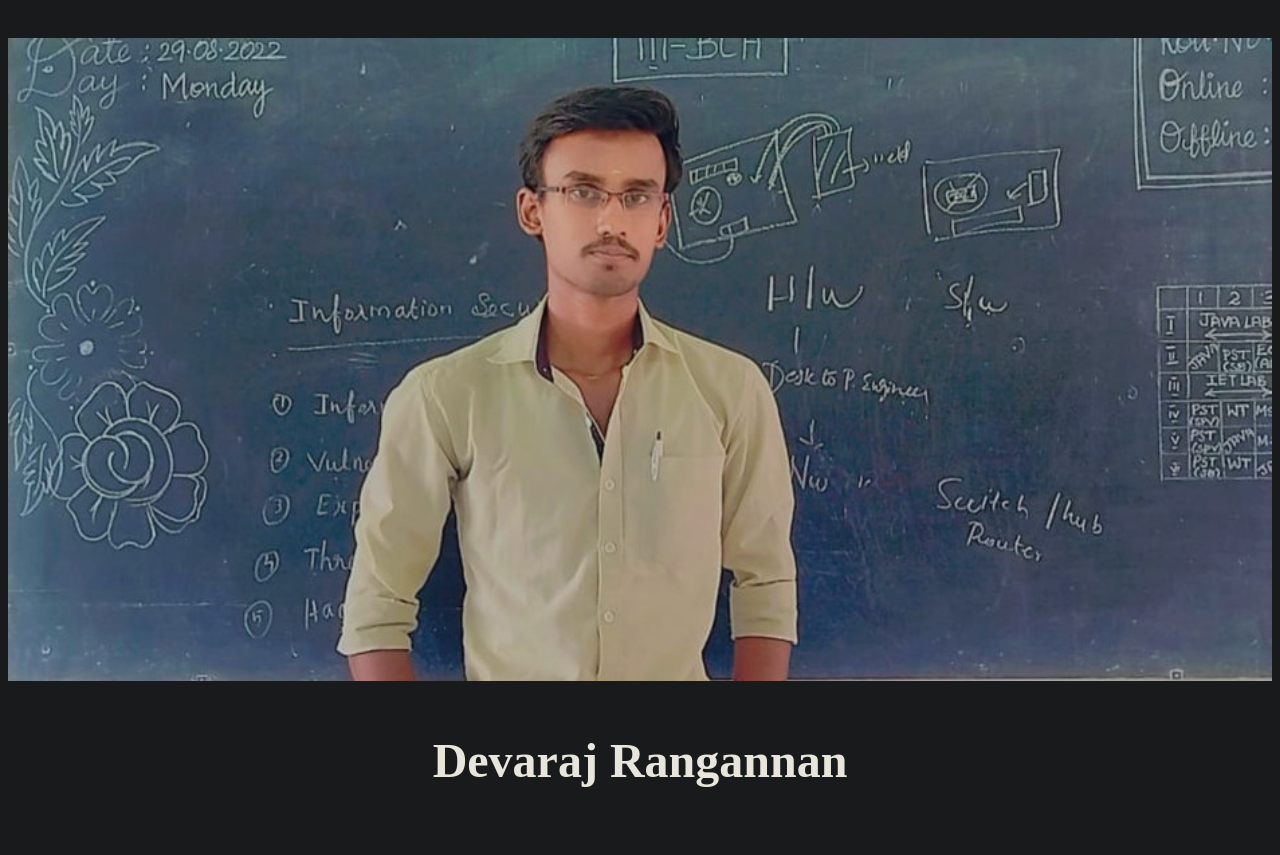
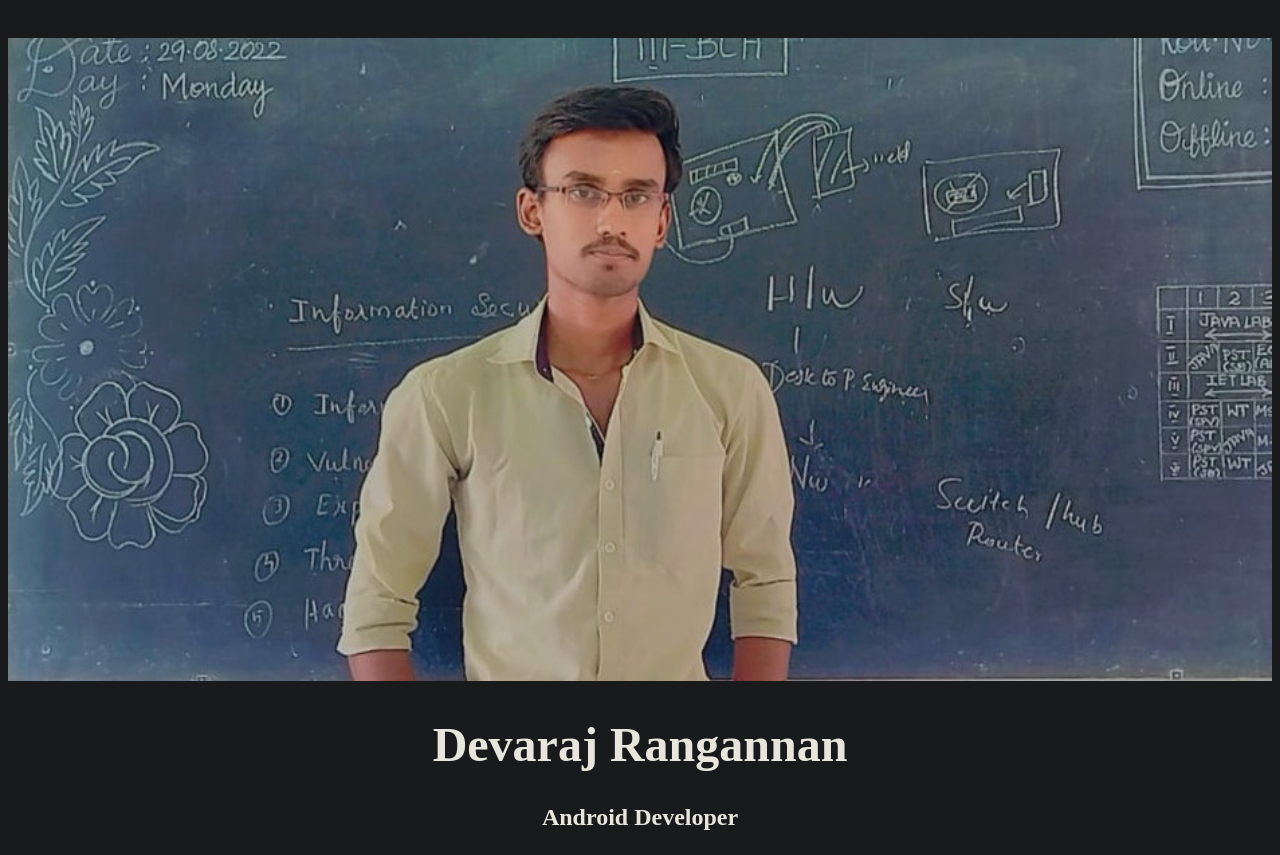
Before and after one commit to paramesh-rangan/devarajrangannan.github.io, a plain HTML site: page index.html in a window 1280 px wide. Drawn offline with Linux system fonts and the light colour scheme.

Commit message:
sub_name added

```diff
--- a/index.css
+++ b/index.css
@@ -14,6 +14,13 @@ img
     opacity: 80%;
 }
 
+#sub_name
+{
+    text-align: center;
+    font-size: 1.5rem;
+    font-weight: bold;
+}
+
 #name
 {
     text-align: center;
--- a/index.html
+++ b/index.html
@@ -9,6 +9,7 @@
 </head>
 <body>
     <img src="/images/bg.jpg" alt="bgImage">
-    <p id="name">Devaraj Rangannan</h1>
+    <h1 id="name">Devaraj Rangannan</h1>
+    <p id="sub_name">Android Developer</p>
 </body>
 </html>
```
